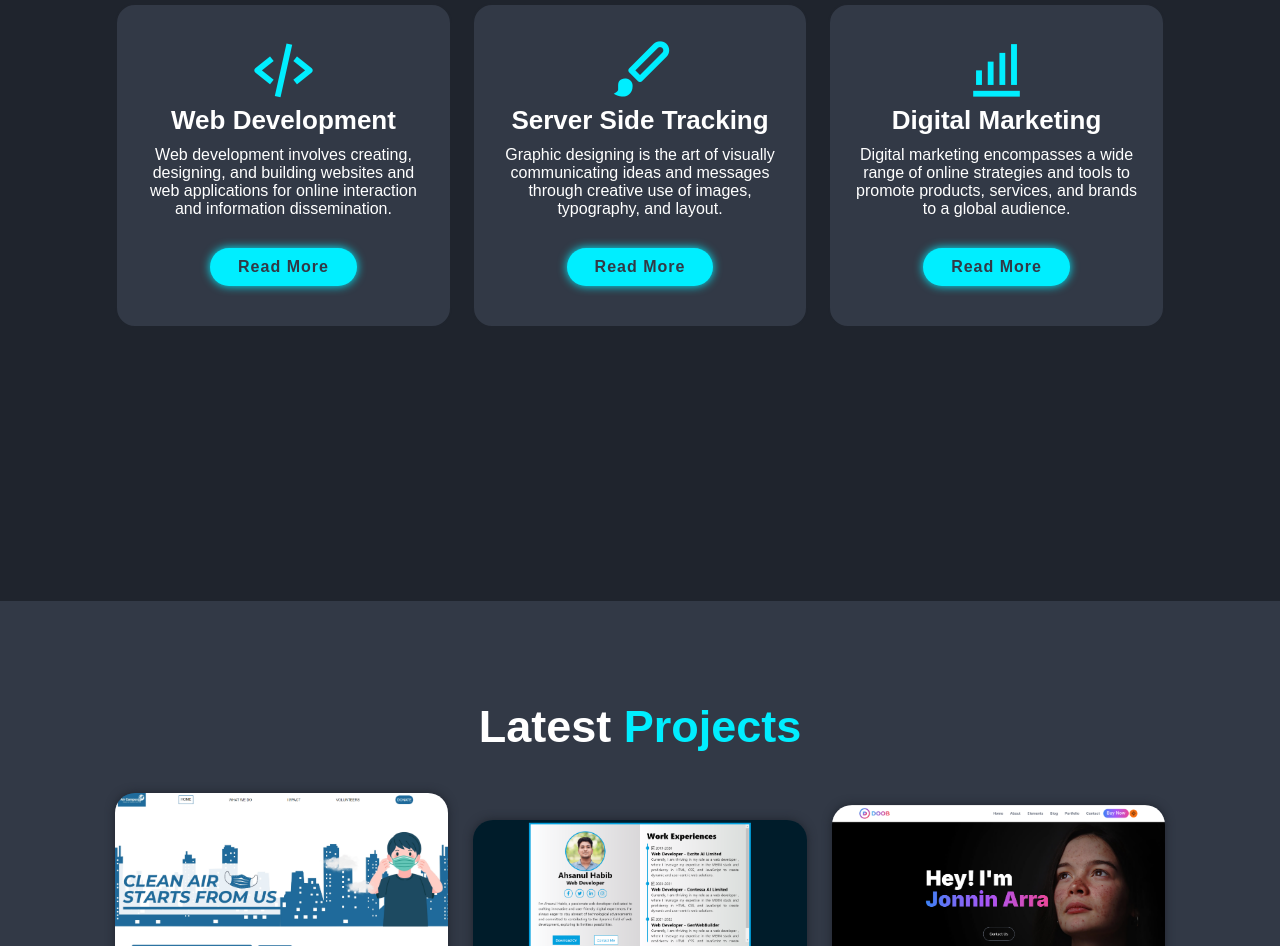
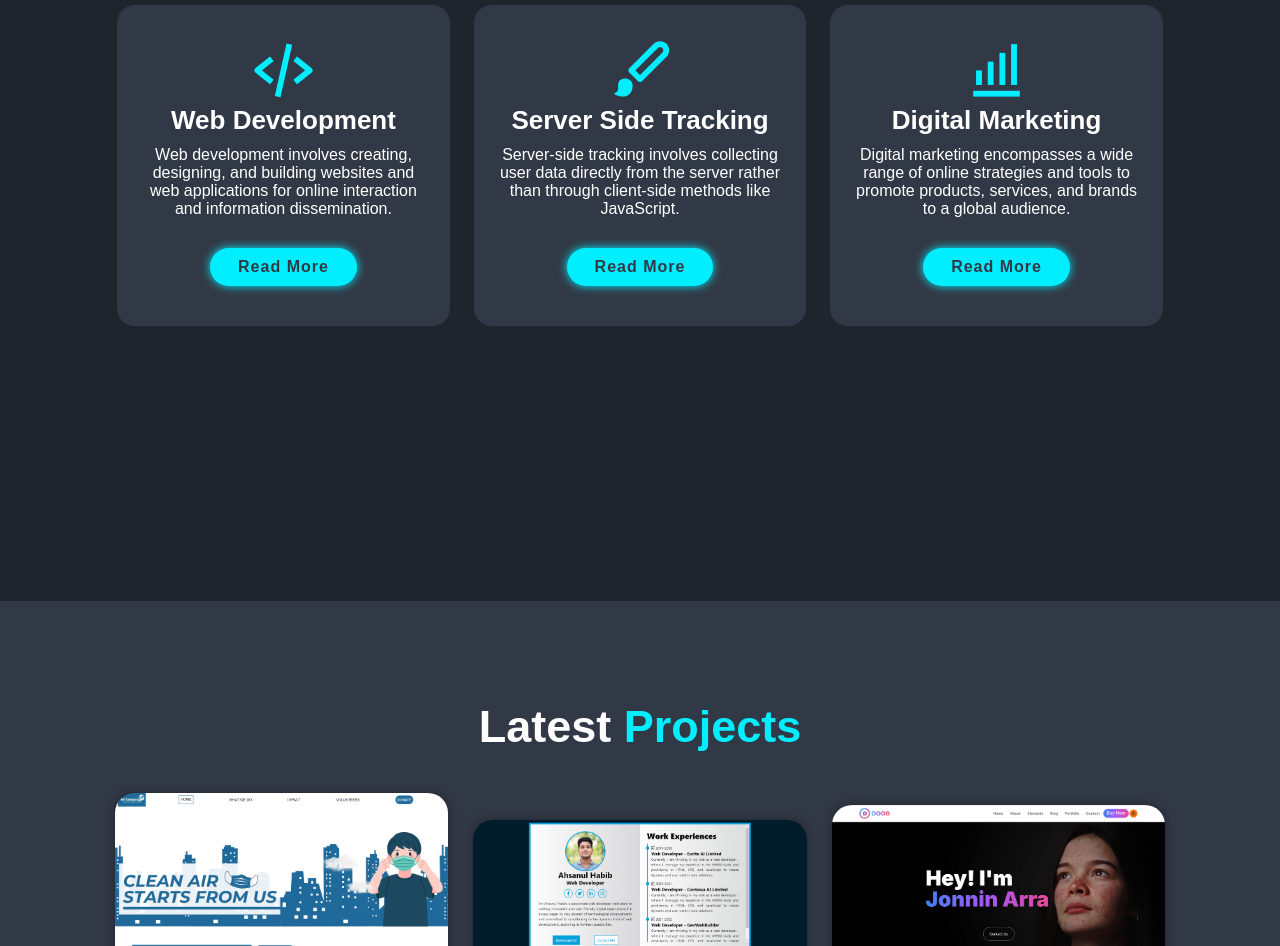
Before and after one commit to ahsanul-habib/portfolio2, a plain HTML site: page index.html in a window 1280 px wide. Shown: the part 1799-2745 px from the top of the page. Drawn offline with nearby package versions, Linux system fonts and the light colour scheme.

Commit message:
changed server side tracking description

```diff
--- a/index.html
+++ b/index.html
@@ -83,8 +83,7 @@
                 <i class="bx bxs-paint"></i>
                 <h3>Server Side Tracking</h3>
                 <p>
-                    Graphic designing is the art of visually communicating ideas and messages through creative use of
-                    images, typography, and layout.</p>
+                    Server-side tracking involves collecting user data directly from the server rather than through client-side methods like JavaScript.</p>
                 <a href="#" class="btn">Read More</a>
             </div>
             <div class="services-box">
```
